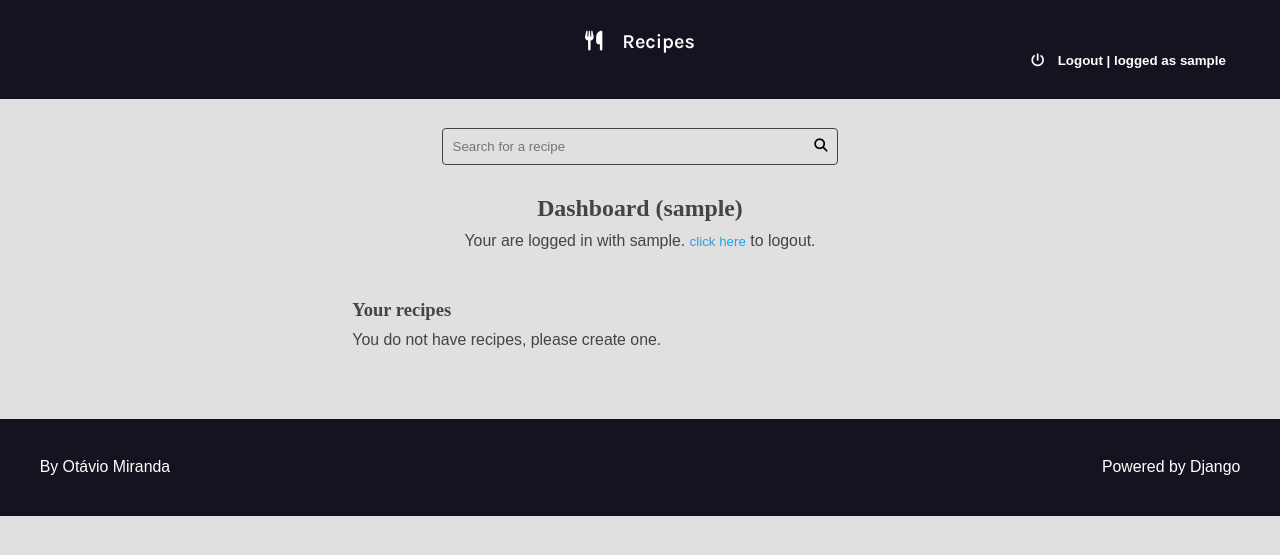
After one commit to FernandoLucasDev/Django-Project-Recipes, a Django app: page /authors/dashboard/ in a window 1280 px wide. The commit adds this page. Shown: the top 555 px of the page. Run offline with Django 4.2, Linux system fonts and the light colour scheme; a user stored in the database is signed in; tables that the repository leaves empty hold one stand-in row (values such as "Sample post").

Commit message:
new updates

```diff
--- /dev/null
+++ b/authors/templates/author/pages/dashboard.html
@@ -0,0 +1,29 @@
+{% extends 'global/base.html' %}
+
+{% block title %}Dashboard ({{ user }}) | {% endblock title %}
+
+{% block content %}
+  <div class="main-content center container">
+    <h2>Dashboard ({{ user }})</h2>
+    {% csrf_token %}
+    {% include 'author/partials/login_message.html' %}
+    <div class="authors-dashboard-container">
+      <h3>Your recipes</h3>
+
+      <ul>
+        {% for recipe in recipes %}
+          <li>
+            <a href="{% url 'authors:dashboard_recipe_edit' recipe.id %}">{{ recipe.title }}</a>
+          </li>
+        {% empty %}
+          <li>
+            <p>You do not have recipes, please create one.</p>
+          </li>
+        {% endfor %}
+      </ul>
+    </div>
+  </div>
+
+  {% include 'global/partials/messages.html' %}
+
+  {% endblock content %}
--- /dev/null
+++ b/authors/templates/author/partials/login_message.html
@@ -0,0 +1,13 @@
+{% if user.is_authenticated %}
+<div class="login-message">
+  {% csrf_token %}
+  Your are logged in with
+  {{ request.user.username }}.
+  <Please,
+  <form class="inline-form" action="{% url 'authors:logout' %}" method='POST'>
+    {% csrf_token %}
+    <input type="hidden" name="username" value="{{ request.user.username }}">
+    <button class="plaintext-button btn-one" type="submit">click here</button>
+  </form> to logout.
+</div>
+{% endif %}
--- a/authors/urls.py
+++ b/authors/urls.py
@@ -10,4 +10,7 @@
     path('login/', views.login_view, name='login'),
     path('login/create/', views.login_create, name='login_create'),
     path('logout/', views.logout_view, name='logout'),
+    path('dashboard/', views.dashboard, name='dashboard'),
+    path('dashboard/recipe/<int:id>/edit',
+         views.dashboard_recipe_edit, name='dashboard_recipe_edit'),
 ]
--- a/authors/views.py
+++ b/authors/views.py
@@ -1,9 +1,12 @@
+from email import message
+
 from django.contrib import messages
 from django.contrib.auth import authenticate, login, logout
 from django.contrib.auth.decorators import login_required
 from django.http import Http404
 from django.shortcuts import redirect, render
 from django.urls import reverse
+from recipes.models import Recipe
 
 from .forms import LoginForm, RegisterForm
 
@@ -68,16 +71,54 @@
     else:
         messages.error(request, 'Invalid username or password')
 
-    return redirect(reverse('authors:login'))
+    return redirect(reverse('authors:dashboard'))
 
 
 @login_required(login_url='authors:login', redirect_field_name='next')
 def logout_view(request):
     if not request.POST:
+        messages.error(request, 'Invalid logout request')
         return redirect(reverse('authors:login'))
 
     if request.POST.get('username') != request.user.username:
+        messages.error(request, 'Invalid logout user')
         return redirect(reverse('authors:login'))
 
+    messages.success(request, 'Logged out successfully')
     logout(request)
     return redirect(reverse('authors:login'))
+
+
+@login_required(login_url='authors:login', redirect_field_name='next')
+def dashboard(request):
+    recipes = Recipe.objects.filter(
+        is_published=False,
+        author=request.user
+    )
+    return render(
+        request,
+        'author/pages/dashboard.html',
+        context={
+            'recipes': recipes,
+        }
+    )
+
+
+@login_required(login_url='authors:login', redirect_field_name='next')
+def dashboard_recipe_edit(request, id):
+    recipe = Recipe.objects.filter(
+        is_published=False,
+        author=request.user,
+        pk=id,
+    )
+
+    if not recipe:
+        raise Http404()
+
+    return render(
+        request,
+        'authors/pages/dashboard_recipe.html',
+        context={
+
+        }
+    )
--- a/base_static/global/css/style.css
+++ b/base_static/global/css/style.css
@@ -1,3 +1,5 @@
+@import url('https://fonts.googleapis.com/css2?family=Karla:wght@600&display=swap');
+
  :root {
         --color-primary: #269fe6;
         --color-primary-hover: #2086c2;
@@ -415,6 +417,28 @@
     color: var(--color-white);
   }
 
+  .main-logo-text {
+    font-family: 'Karla', sans-serif;
+  }
+
+  .main-logo-logout {
+    width: 98%;
+    display: flex;
+    justify-content: right;
+}
+
+  .logout-logo-header {
+    color: #fff;
+    right: 0;
+  }
+
+  .logout-text {
+    font-family: Arial, Helvetica, sans-serif;
+    color: #fff;
+    margin-left: 10px;
+  }
+
+
   .plaintext-button {
     display: inline;
     border: none;
@@ -423,10 +447,34 @@
     color: var(--color-primary);
   }
 
+  .login-message {
+    margin: 1rem 0;
+  }
+
+  .authors-dashboard-container {
+    max-width: 64rem;
+    text-align: left;
+    padding: var(--spacing-gutter-medium);
+    margin: 0 auto;
+  }
+
+  .authors-dashboard-container h3,
+  .authors-dashboard-container p,
+  .authors-dashboard-container ul {
+    list-style-type: none;
+    margin: 1rem 0;
+  }
+
 
       @media (max-width: 600px) {
         .main-content-list .main-content-list,
         .form-content-grid {
           grid-template-columns: repeat(auto-fit, minmax(100%, 1fr));
         }
+
+        .main-logo-logout {
+            width: fit-content;
+            display: flex;
+            justify-content: center;
+        }
       }
--- a/base_templates/global/partials/form.html
+++ b/base_templates/global/partials/form.html
@@ -1,4 +1,4 @@
-<<div class="main-content container">
+<div class="main-content container">
   <form action="{{ form_action }}" method="POST">
     {% csrf_token %}
 
--- a/base_templates/global/partials/head.html
+++ b/base_templates/global/partials/head.html
@@ -12,3 +12,4 @@
         integrity="sha512-uj2QCZdpo8PSbRGL/g5mXek6HM/APd7k/B5Hx/rkVFPNOxAQMXD+t+bG4Zv8OAdUpydZTU3UHmyjjiHv2Ww0PA=="
         crossorigin="anonymous" referrerpolicy="no-referrer" />
     <link rel="stylesheet" href="{% static 'global/css/style.css' %}">
+    <link rel="shortcut icon" href="{% static 'global/imgs/logo.png' %}">
--- a/base_templates/global/partials/header.html
+++ b/base_templates/global/partials/header.html
@@ -6,5 +6,17 @@
                 <span class="main-logo-text">Recipes</span>
             </a>
         </h1>
+        {% if user.is_authenticated %}
+            <form action="{% url 'authors:logout' %}" method='POST' class="main-logo-logout">
+                {% csrf_token %}
+                <input type="hidden" name="username" value="{{ request.user.username }}">
+                <button type="submit" style="background: none; border: none;">
+                    <h4>
+                        <i class="fa-solid fa-power-off logout-logo-header"></i>
+                        <span class="logout-text">Logout | logged as {{ request.user.username }}</span>
+                    </h4>
+                </button>
+            </form>
+        {% endif %}
     </div>
 </header>
--- a/base_templates/global/partials/pagination.html
+++ b/base_templates/global/partials/pagination.html
@@ -1,23 +1,40 @@
 {% if recipes.has_other_pages %}
-  <div class="container pagination">
+  <nav role="navigation" aria-label="Main Pagination" class="container pagination">
     <div class="pagination-content">
       {% if pagination_range.first_page_out_of_range %}
-      <a class="page-link page-item" href="?page=1{{ additional_url_query }}">1</a>
+        <a class="page-link page-item" aria-label="Go to page 1" href="?page=1{{ additional_url_query }}">1</a>
         <span class="page-item">...</span>
       {% endif %}
 
       {% for page in pagination_range.pagination %}
-      {% if pagination_range.curret_page == page %}
-      <a class="page-link page-item page-current" href="?page={{ page }}{{ additional_url_query }}">{{ page }}</a>
+        {% if pagination_range.current_page == page %}
+          <a class="page-link page-item page-current"
+            aria-label="Current page {{ page }}"
+            aria-current="true"
+            href="?page={{ page }}{{ additional_url_query }}">
+              {{ page }}
+          </a>
         {% else %}
-        <a class="page-link page-item" href="?page={{ page }}{{ additional_url_query }}">{{ page }}</a>
+          <a
+            class="page-link page-item"
+            href="?page={{ page }}{{ additional_url_query }}"
+            aria-label="Go to page {{ page }}"
+          >
+              {{ page }}
+          </a>
         {% endif %}
-        {% endfor %}
+      {% endfor %}
 
       {% if pagination_range.last_page_out_of_range %}
         <span class="page-item">...</span>
-        <a class="page-link page-item" href="?page={{ pagination_range.total_pages }}{{ additional_url_query }}">{{ pagination_range.total_pages }}</a>
+        <a
+          class="page-link page-item"
+          aria-label="Go to page {{ pagination_range.total_pages }}"
+          href="?page={{ pagination_range.total_pages }}{{ additional_url_query }}"
+        >
+            {{ pagination_range.total_pages }}
+        </a>
       {% endif %}
     </div>
-  </div>
+  </nav>
 {% endif %}
```
Also changed, not shown: authors/templates/author/pages/dashboard_recipe.html (added, +17 -0 lines), authors/templates/author/pages/login.html (+5 -13 lines), authors/templates/author/pages/register_view.html (+8 -36 lines), recipes/admin.py (+11 -3 lines), tests/funtional_tests/authors/base.py (added, +23 -0 lines), tests/funtional_tests/authors/test_authors_login.py (added, +73 -0 lines), tests/funtional_tests/authors/test_authors_logout.py (added, +53 -0 lines), tests/funtional_tests/authors/test_authors_register.py (added, +100 -0 lines), tests/funtional_tests/recipes/test_recipe_home_page.py (+20 -0 lines), base_static/global/imgs/logo.png (added), tests/funtional_tests/authors/__init__.py (added).
